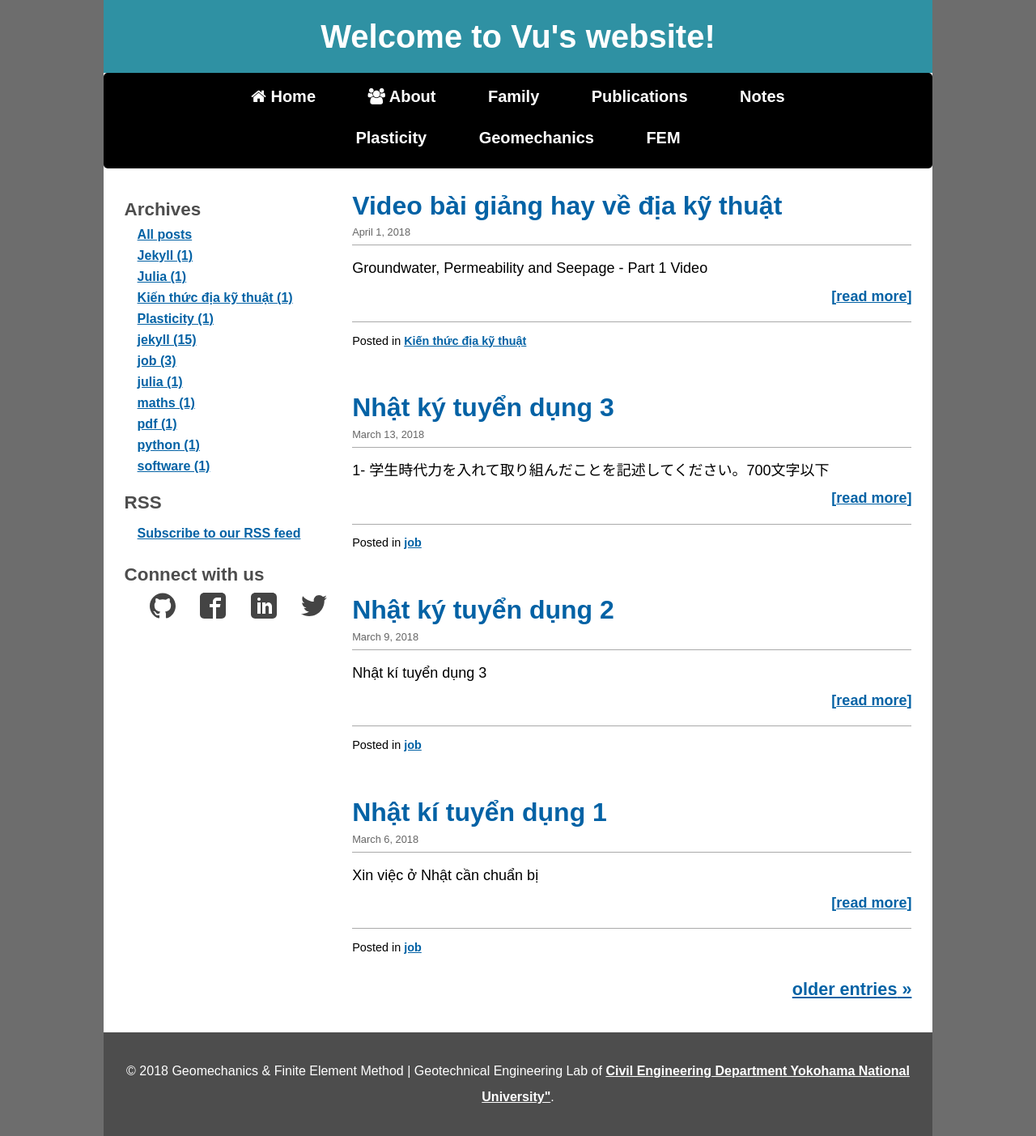
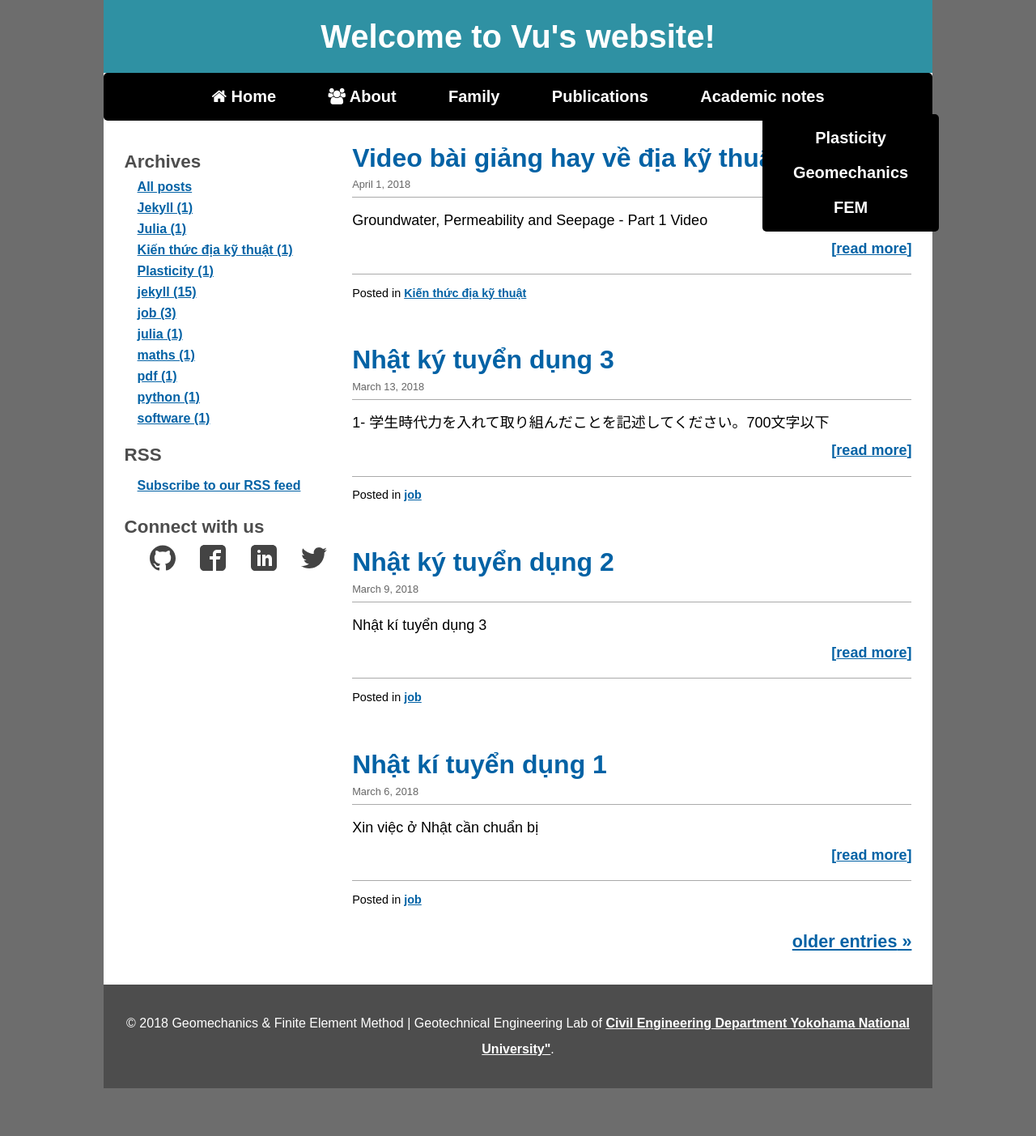
Before and after one commit to quangvunp/geomechanics, a Jekyll site: the page built from index.html, in a window 1280 px wide. Shown: the whole page at 81% size. Built offline with Jekyll 4.4.1, drawn with Linux system fonts in a browser that asks for light colours; the list of posts is cut into pages by our own code; after the commit the page ends 1344 px from its top, so only the background shows below that.

Commit message:
Update default.html

```diff
--- a/_layouts/default.html
+++ b/_layouts/default.html
@@ -36,12 +36,13 @@
 	<li><a href="{{site.baseurl}}/Plasticity.html"><i class="fa fa-file-pdf-o"></i> Plasticity </a></li>
 	<li><a href="{{site.baseurl}}/geotech.html"> Geomechanics </a></li>
 	-->
-	<li><a href="#"> Notes </a></li>
+	<li><a href="#"> Academic notes </a>
 		<ul style="display: inline-block;">
  		<li><a class = "button" href="{{site.baseurl}}/Plasticity.html"> Plasticity </a></li>
  	        <li><a class = "button" href="{{site.baseurl}}/geotech.html"> Geomechanics </a></li>
  	        <li><a class = "button" href="{{site.baseurl}}/FEM.html"> FEM </a></li>
  		 </ul>
+	</li>
 	</ul>
 </div>
 
```
